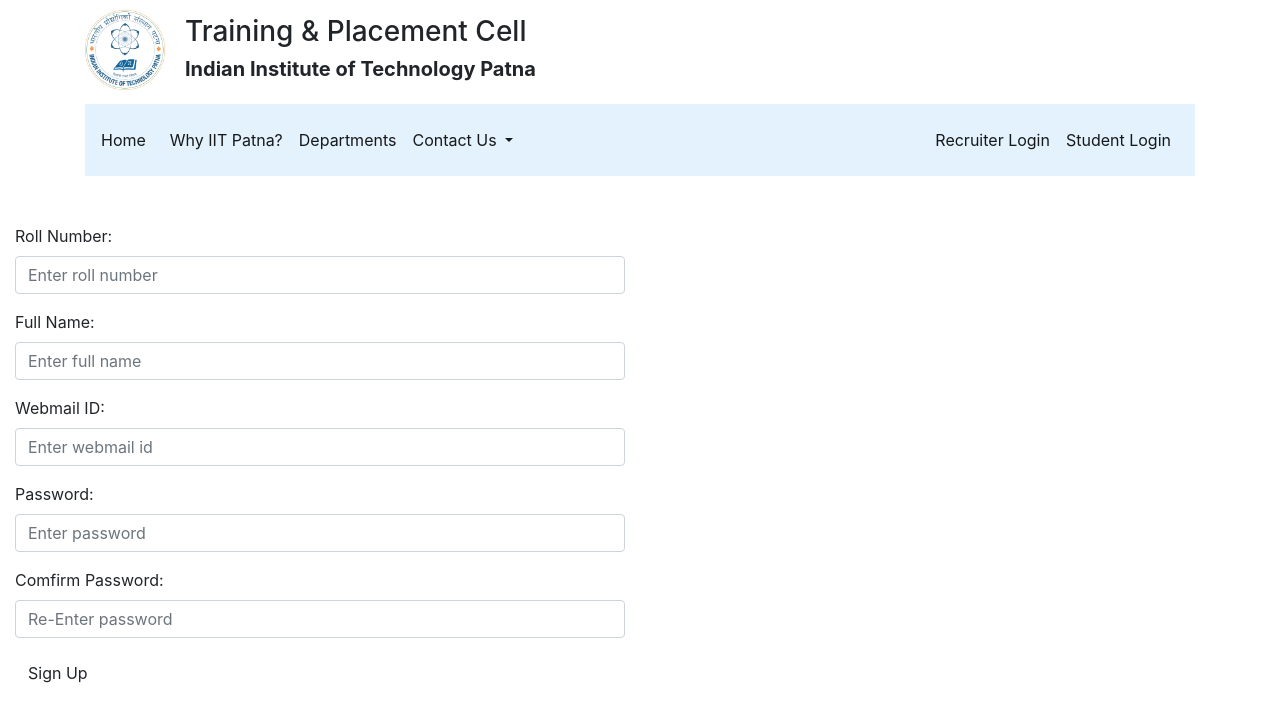
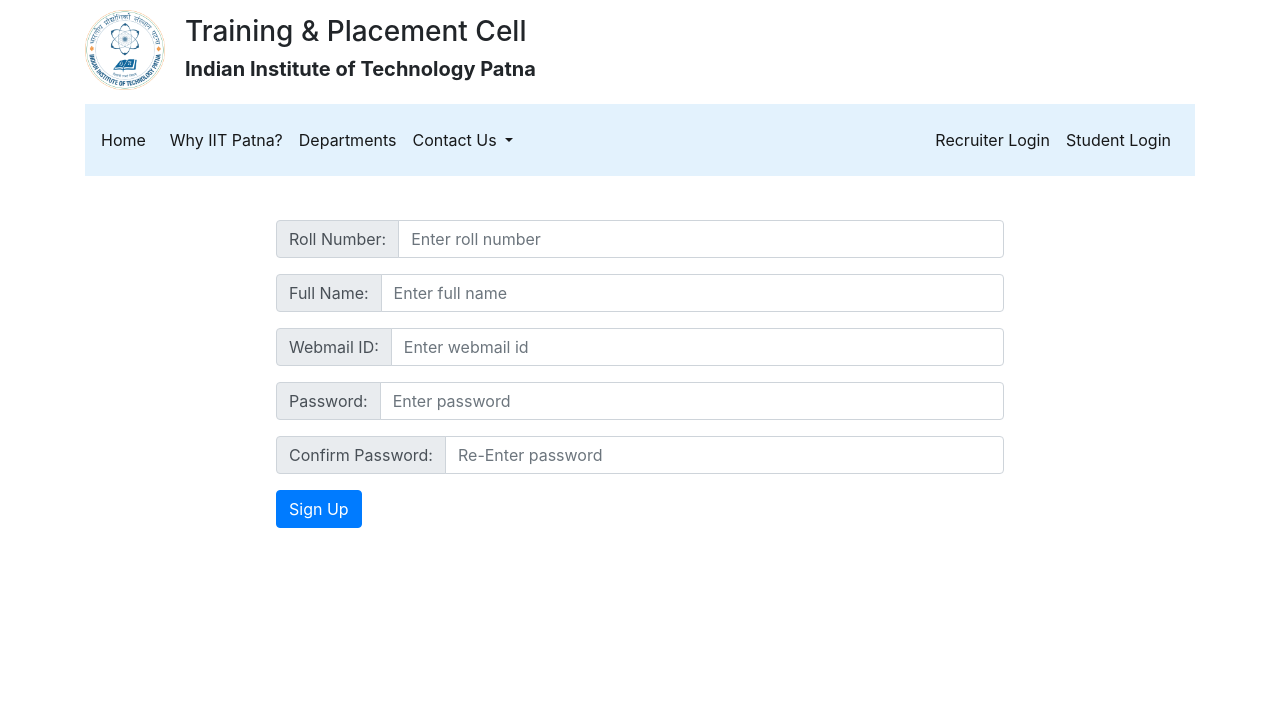
Before and after one commit to The-3-Musketeers/TPC-management-app, a PHP site: page /studentSignup.php in a window 1280 px wide. Shown: the top 722 px of the page. Run offline with PHP 8.4, Linux system fonts and the light colour scheme; a stand-in replaces the project's code that opens the database connection; some libraries are stand-ins or nearby versions.

Commit message:
Change to bootstrap 4 for student signup and add check for duplicate roll number

```diff
--- a/studentSignup.php
+++ b/studentSignup.php
@@ -23,84 +23,87 @@
           // Check if webmail_ID is available
           $query = "SELECT * FROM students WHERE webmail_ID = '$webmail_ID'";
           $data = mysqli_query($dbc, $query);
-          if(mysqli_num_rows($data) == 0){
-            // webmail_ID is available
+          // Check if roll_number is available
+          $query = "SELECT * FROM students WHERE roll_number = '$roll_number'";
+          $dataR = mysqli_query($dbc, $query);
+          if(mysqli_num_rows($data) == 0 && mysqli_num_rows($dataR) == 0){
+            // webmail_ID and roll_number is available
             $query = "INSERT INTO students (roll_number, username, webmail_id, password, join_date) VALUES ".
               "('$roll_number', '$username', '$webmail_ID', SHA('$password'), NOW())";
             mysqli_query($dbc, $query);
 
             //Confirm success with the user
-            echo '<div class="container"><div class="alert alert-success">' .
-              'You have been registered successfully. You can now log in <a href="studentLogin.php">here</a>.'.
-              '</div></div>';
+            echo '<div class="container"><div class="alert alert-success alert-dismissible fade show" role="alert">' .
+                'You have been registered successfully. You can now log in <a href="studentLogin.php">here</a>.' .
+                '<button type="button" class="close" data-dismiss="alert" aria-label="Close">' .
+                '<span aria-hidden="true">&times;</span></button></div></div>';
             mysqli_close($dbc);
             exit();
-          }
-          else{
-            // Webmail ID already exists
-            echo '<div class="container"><div class="alert alert-warning alert-dismissible fade in">' .
-            '<a href="#" class="close" data-dismiss="alert" aria-label="close">&times;</a>' .
-            'This webmail ID is taken. If you are '.
-            'already registered you can <a href="studentLogin.php">Login here</a></div></div>';
+          }else{
+            // Webmail ID or Roll number already exists
+            if(mysqli_num_rows($data) != 0){
+              echo '<div class="container"><div class="alert alert-warning alert-dismissible fade show" role="alert">' .
+              'This webmail ID is taken. If you are already registered you can <a href="studentLogin.php">Login here</a>' .
+              '<button type="button" class="close" data-dismiss="alert" aria-label="Close">' .
+              '<span aria-hidden="true">&times;</span></button></div></div>';
               $webmail_ID = "";
+            }elseif(mysqli_num_rows($dataR) != 0){
+              echo '<div class="container"><div class="alert alert-warning alert-dismissible fade show" role="alert">' .
+              'This roll number is taken. If you are already registered you can <a href="studentLogin.php">Login here</a>' .
+              '<button type="button" class="close" data-dismiss="alert" aria-label="Close">' .
+              '<span aria-hidden="true">&times;</span></button></div></div>';
+              $roll_number = "";
             }
           }
-        else{
-          echo '<div class="container"><div class="alert alert-warning alert-dismissible fade in">' .
-          '<a href="#" class="close" data-dismiss="alert" aria-label="close">&times;</a>' .
-          'Please enter all fields and make sure to enter same password twice</div></div>';
+        }else{
+          echo '<div class="container"><div class="alert alert-warning alert-dismissible fade show" role="alert">' .
+          'Please enter all fields and make sure to enter same password twice&#33;<button type="button" class="close" data-dismiss="alert" aria-label="Close">' .
+          '<span aria-hidden="true">&times;</span></button></div></div>';
         }
     }
 
     mysqli_close($dbc);
     ?>
 
-    <br>
-
-    <script>
-
-    </script>
-
+    <div class="container" style="max-width: 60%; padding: 20px;">
     <form class="form-horizontal" action="<?php echo $_SERVER['PHP_SELF']; ?>" method="post">
-        <div class="form-group">
-            <label class="control-label col-sm-2" for="roll-number">Roll Number:</label>
-            <div class="col-sm-6">
-            <input type="text" class="form-control" id="roll-number" name="roll-number"
-              value="<?php if(!empty($roll_number)) echo $roll_number; ?>" placeholder="Enter roll number">
+      <div class="input-group mb-3">
+        <div class="input-group-prepend">
+          <span class="input-group-text" id="inputGroup-sizing-default">Roll Number:</span>
         </div>
+        <input type="text" class="form-control" aria-label="Sizing example input" aria-describedby="inputGroup-sizing-default" id="roll-number" name="roll-number" placeholder="Enter roll number" value="<?php if(!empty($roll_number)) echo $roll_number; ?>">
       </div>
-        <div class="form-group">
-            <label class="control-label col-sm-2" for="username">Full Name:</label>
-            <div class="col-sm-6">
-            <input type="username" class="form-control" id="username" name="username"
-              value="<?php if(!empty($username)) echo $username; ?>" placeholder="Enter full name">
+      <div class="input-group mb-3">
+        <div class="input-group-prepend">
+          <span class="input-group-text" id="inputGroup-sizing-default">Full Name:</span>
         </div>
+        <input type="username" class="form-control" aria-label="Sizing example input" aria-describedby="inputGroup-sizing-default" id="username" name="username" value="<?php if(!empty($username)) echo $username; ?>" placeholder="Enter full name">
       </div>
-        <div class="form-group">
-            <label class="control-label col-sm-2" for="email">Webmail ID:</label>
-            <div class="col-sm-6">
-            <input type="email" class="form-control" id="email" name="email"
-              value="<?php if(!empty($webmail_ID)) echo $webmail_ID; ?>" placeholder="Enter webmail id">
+      <div class="input-group mb-3">
+        <div class="input-group-prepend">
+          <span class="input-group-text" id="inputGroup-sizing-default">Webmail ID:</span>
         </div>
+        <input type="email" class="form-control" aria-label="Sizing example input" aria-describedby="inputGroup-sizing-default" id="email" name="email" value="<?php if(!empty($webmail_ID)) echo $webmail_ID; ?>" placeholder="Enter webmail id">
       </div>
-        <div class="form-group">
-            <label class="control-label col-sm-2" for="pwd">Password:</label>
-            <div class="col-sm-6">
-            <input type="password" class="form-control" id="pwd" name="pwd" placeholder="Enter password">
+      <div class="input-group mb-3">
+        <div class="input-group-prepend">
+          <span class="input-group-text" id="inputGroup-sizing-default">Password:</span>
         </div>
+        <input type="password" class="form-control" aria-label="Sizing example input" aria-describedby="inputGroup-sizing-default" id="pwd" name="pwd" placeholder="Enter password">
       </div>
-        <div class="form-group">
-            <label class="control-label col-sm-2" for="confirm-pwd">Comfirm Password:</label>
-            <div class="col-sm-6">
-            <input type="password" class="form-control" id="pwd" name="confirm-pwd" placeholder="Re-Enter password">
+      <div class="input-group mb-3">
+        <div class="input-group-prepend">
+          <span class="input-group-text" id="inputGroup-sizing-default">Confirm Password:</span>
         </div>
+        <input type="password" class="form-control" aria-label="Sizing example input" aria-describedby="inputGroup-sizing-default" id="pwd" name="confirm-pwd" placeholder="Re-Enter password">
       </div>
-        <div class="form-group">
-            <div class="col-sm-offset-2 col-sm-10">
-            <button type="submit" class="btn btn-default" name="submit">Sign Up</button>
+        <div class="form-group row">
+          <div class="col-sm-10">
+            <button type="submit" class="btn btn-primary" name="submit">Sign Up</button>
           </div>
         </div>
     </form>
+    </div>
 <?php
   // Insert the footer
   require_once('templates/footer.php');
```
Lines whose indentation alone changed are shown as unchanged.
